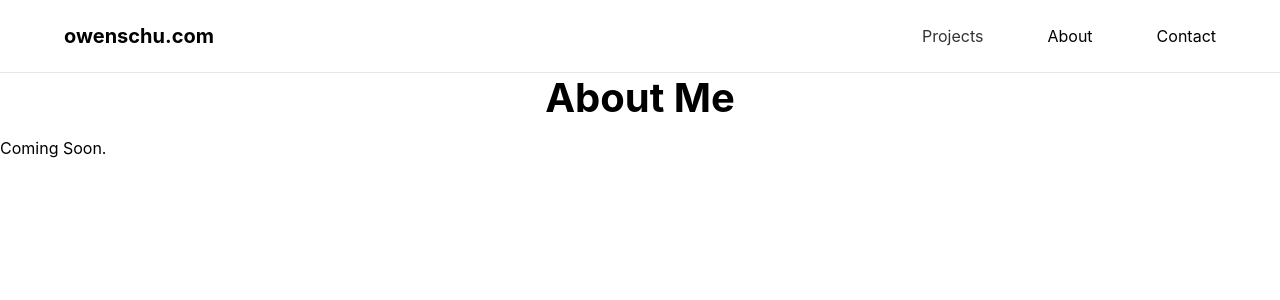
After one commit to owenschu7/owenschu_site, a Django app: page /about/ in a window 1280 px wide. The commit adds this page. Shown: the top 300 px of the page. Run offline with Django 5.2, Linux system fonts and the light colour scheme; data comes from the database, SQL or seed files in the repository; parts of the project's set-up code (start-up, migrations or seed data) failed here and were passed over.

Commit message:
updated links, about, contact, and project list file

```diff
--- a/owenschu/owenschu/urls.py
+++ b/owenschu/owenschu/urls.py
@@ -21,5 +21,7 @@ from . import views
 urlpatterns = [
     path('admin/', admin.site.urls),
     path('', views.home_view, name='home'),
+    path('about/', views.about_view, name='about'),
+    path('contact/', views.contact_view, name='contact'),
     path('projects/', include('projects.urls')),
 ]
--- a/owenschu/owenschu/views.py
+++ b/owenschu/owenschu/views.py
@@ -2,3 +2,9 @@ from django.shortcuts import render
 
 def home_view(request):
     return render(request, 'index.html')
+
+def about_view(request):
+    return render(request, 'about.html')
+
+def contact_view(request):
+    return render(request, 'contact.html')
--- /dev/null
+++ b/owenschu/templates/about.html
@@ -0,0 +1,36 @@
+{% load static %}
+
+<!DOCTYPE html>
+<html lang="en">
+<head>
+  <meta charset="UTF-8">
+  <meta name="viewport" content="width=device-width, initial-scale=1.0">
+  <title>Owen Schumacher - About</title>
+  <link rel="stylesheet" href="{% static 'css/style.css' %}" />
+
+  <link rel="icon" type="image/svg+xml" href="{% static 'assets/favicon.svg' %}">
+  <link rel="preconnect" href="https://fonts.googleapis.com">
+  <link rel="preconnect" href="https://fonts.gstatic.com" crossorigin>
+  <link href="https://fonts.googleapis.com/css2?family=Space+Mono:wght@400;700&display=swap" rel="stylesheet">
+  <link rel="stylesheet" href="{% static 'css/hero.css' %}">
+  <style>
+    /* stop the nav bar from animating */
+    .nav-bar {
+      transform: translateY(0) !important;
+      transition: none !important;
+    }
+  </style>
+</head>
+<body>
+  <div class="page_content">
+    {% include 'navigation.html' %}
+
+    <h1 class="hero__title">About Me</h1>
+
+    <p>Coming Soon.</p>
+
+  </div>
+
+
+</body>
+</html>
--- a/owenschu/templates/navigation.html
+++ b/owenschu/templates/navigation.html
@@ -1,7 +1,7 @@
 <!--Navigation bar-->
 
 <header class="nav-bar">
-  <p class="nav-bar__logo">owenschu.com</p>
+  <p class="nav-bar__logo"><a href="{% url 'home' %}">owenschu.com</a></p>
 
   <nav class="nav-links" id="navLinks">
     <div class="nav-dropdown">
@@ -19,8 +19,8 @@
         {% endfor %}
       </ul>
     </div>
-    <a class="nav-links__item" href="#about">About</a>
-    <a class="nav-links__item" href="#contact">Contact</a>
+    <a class="nav-links__item"><a href="{% url 'about' %}">About</a></a>
+    <a class="nav-links__item"><a href="{% url 'contact' %}">Contact</a></a>
   </nav>
 
   <button class="nav-toggle" id="navToggle" type="button" aria-label="Toggle navigation menu" aria-expanded="false" aria-controls="navLinks">
```
Also changed, not shown: owenschu/projects/templates/projects/project_list.html (+23 -2 lines), owenschu/templates/contact.html (added, +36 -0 lines).
